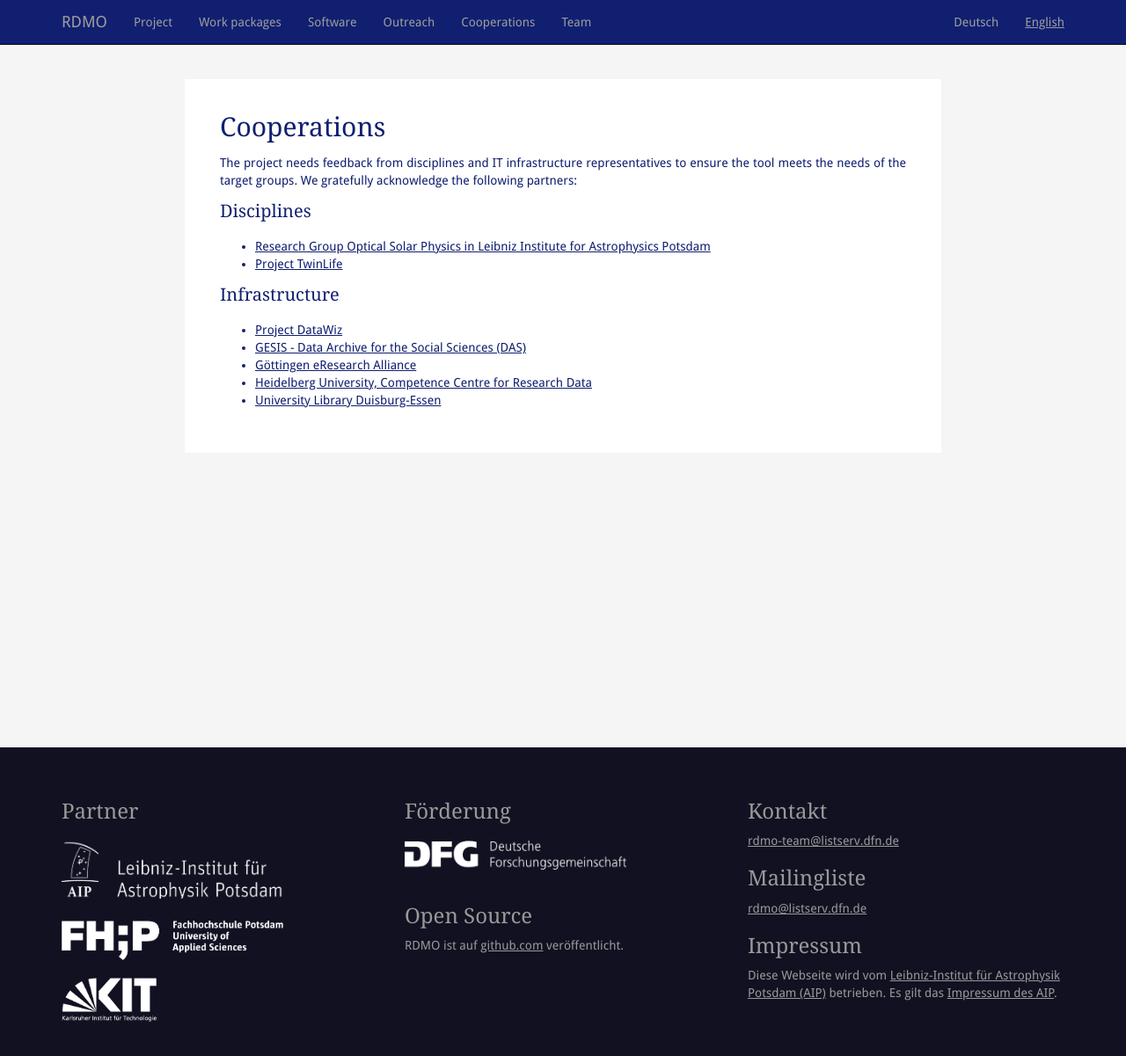
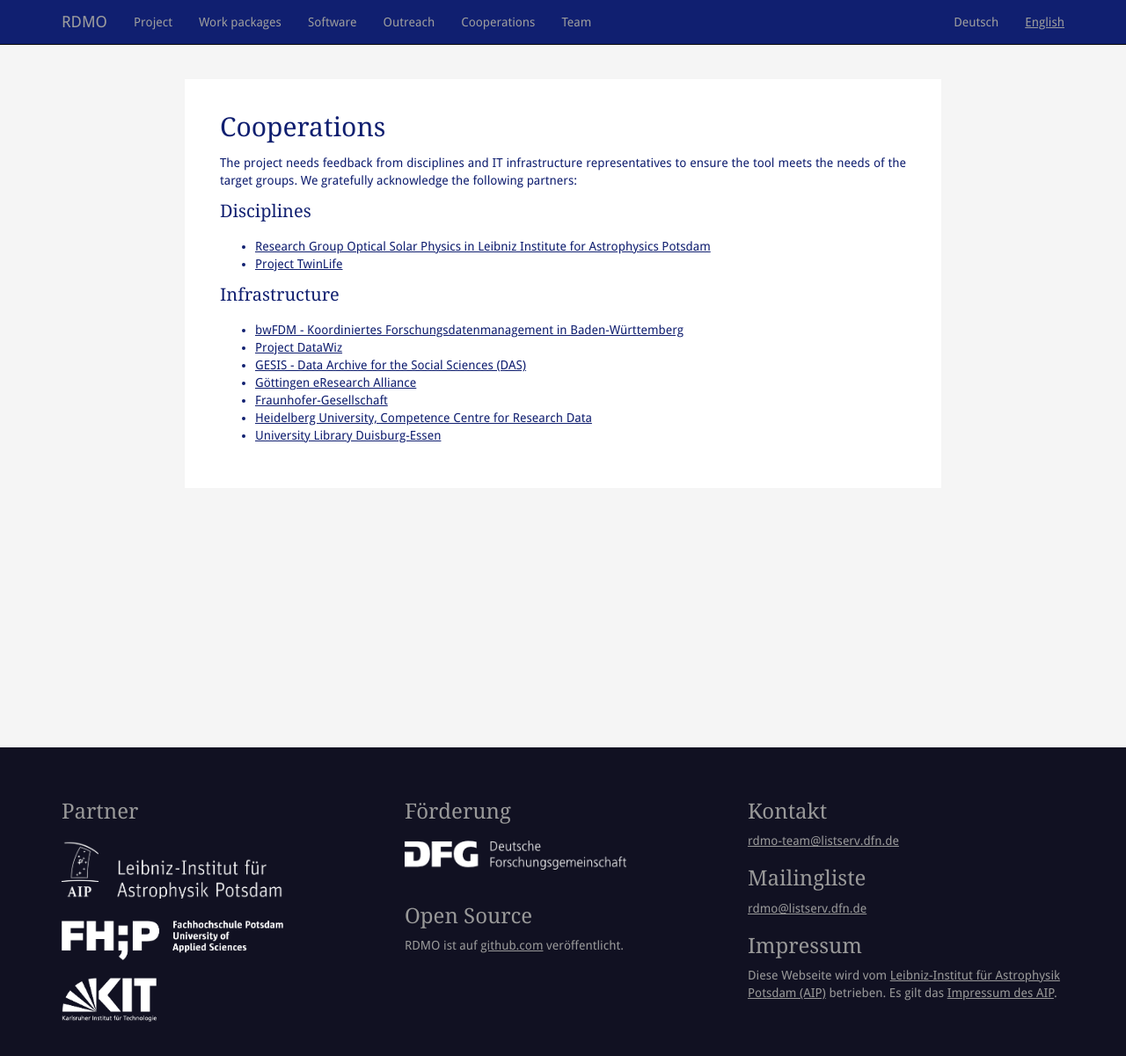
Before and after one commit to rdmorganiser/rdmorganiser.github.io, a Jekyll site: the page built from en/cooperations.md, in a window 1280 px wide and 1202 px high. Shown: the whole window at 88% size. Built offline with Jekyll 4.4.1, drawn with Linux system fonts in a browser that asks for light colours; our own code applies the rules of GitHub Pages for plain Markdown files.

Commit message:
Update cooperations.md
links added and language pages entered

```diff
--- a/en/cooperations.md
+++ b/en/cooperations.md
@@ -19,8 +19,10 @@
 Infrastructure
 --------------
 
+* [bwFDM - Koordiniertes Forschungsdatenmanagement in Baden-Württemberg](https://bwfdm.scc.kit.edu/english/index.php)
 * [Project DataWiz](https://www.zpid.de/index.php?wahl=forschung&uwahl=informationstechnologie&uuwahl=DataWiz&lang=EN)
 * [GESIS - Data Archive for the Social Sciences (DAS)](http://www.gesis.org/en/home/)
 * [Göttingen eResearch Alliance](http://www.eresearch.uni-goettingen.de/)
+* [Fraunhofer-Gesellschaft](https://www.fraunhofer.de/en.html)
 * [Heidelberg University, Competence Centre for Research Data](http://data.uni-heidelberg.de/index.en.html)
 * [University Library Duisburg-Essen](https://www.uni-due.de/ub/en/eindex.php)
```
